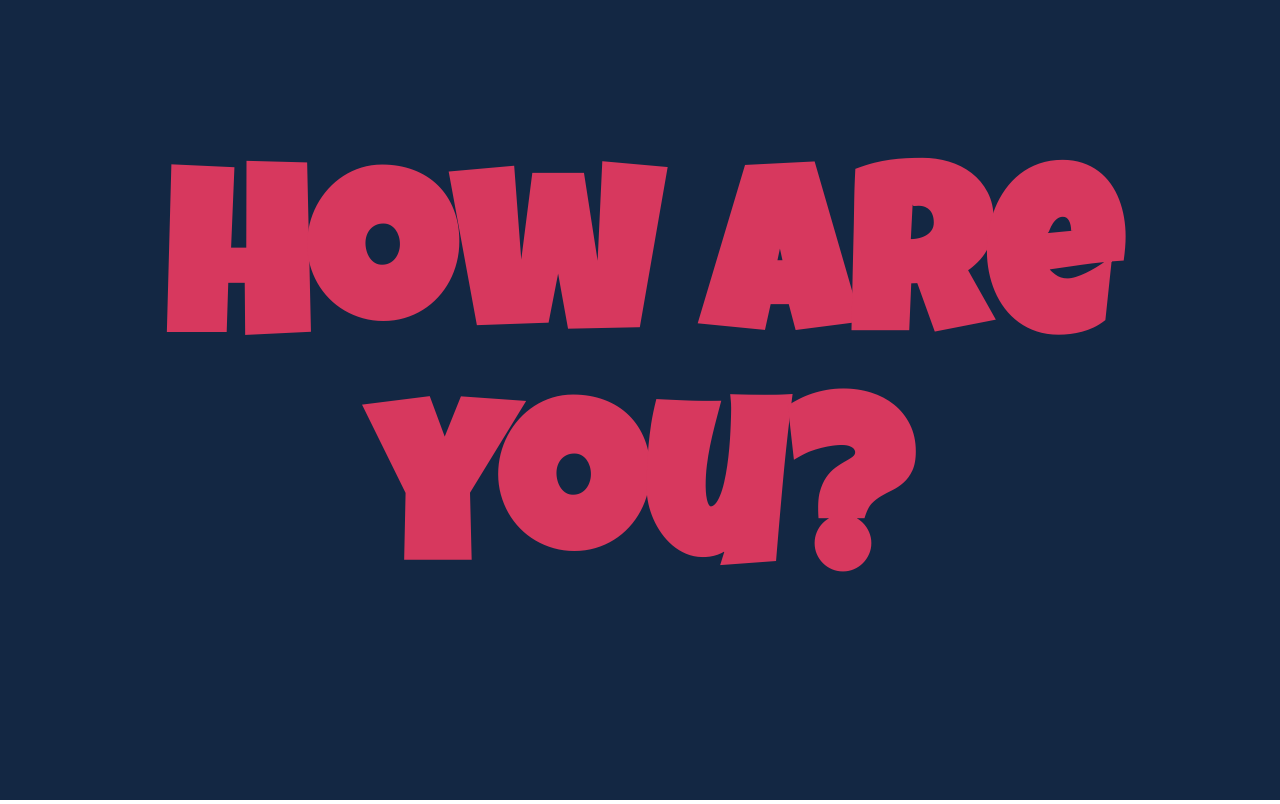
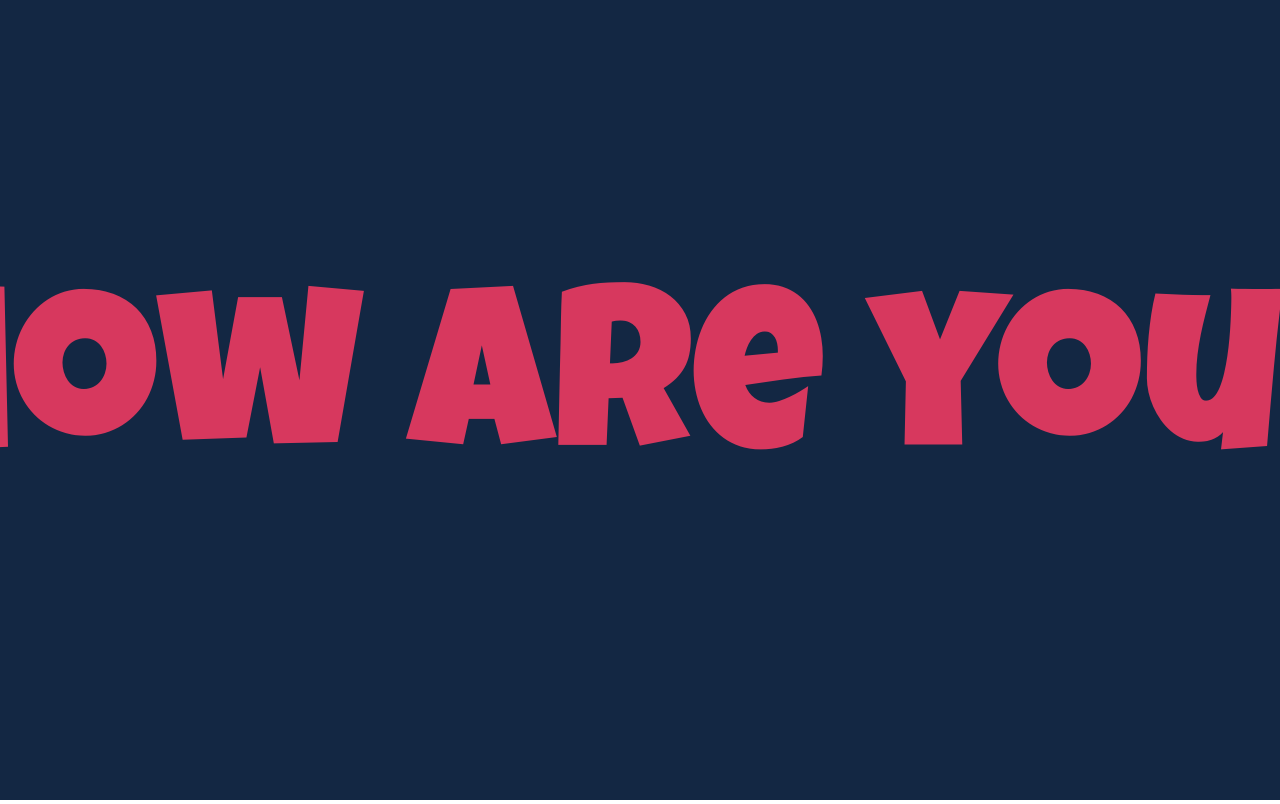
Before and after one commit to pearmini/colorfu, a Vue app: page / in a window 1280 px wide. Built offline with nearby package versions, Linux system fonts and the light colour scheme.

Commit message:
refactor(wallpaper): use canvas instead of div for image saving

```diff
--- a/src/components/Wallpaper.vue
+++ b/src/components/Wallpaper.vue
@@ -1,38 +1,64 @@
 <template>
-  <div class="container" :style="{ background: data.bgColor }">
-    <p
-      :style="{
-        fontSize: data.fontSize + 'px',
-        fontFamily: data.fontFamily,
-        color: data.textColor,
-        fontWeight: 'bold',
-      }"
-    >
-      {{ data.title }}
-    </p>
-  </div>
+  <canvas ref="canvas" />
 </template>
 
 <script>
+import { drawColorWords } from "../utils/canvas";
+import { loadFont } from "../utils/font";
+
 export default {
   props: {
-    data: {
+    options: {
       title: String,
       bgColor: String,
       fontSize: Number,
-      fontFamily: String,
+      fontFamily: {
+        type: String,
+        default: "wallpaper",
+      },
       textColor: String,
+      mode: String,
+      fontURL: String,
+    },
+    width: Number,
+    height: Number,
+  },
+  data() {
+    return {
+      fontFace: undefined,
+    };
+  },
+  mounted() {
+    this.render();
+  },
+  watch: {
+    data: {
+      deep: true,
+      handler() {
+        this.fontFace = undefined;
+        this.render();
+      },
+    },
+    width() {
+      this.render();
+    },
+    height() {
+      this.render();
+    },
+  },
+  methods: {
+    async render() {
+      await this.initFont();
+      const options = { ...this.options, fontFace: this.fontFace };
+      drawColorWords(this.$refs.canvas, this.width, this.height, options);
+    },
+    async initFont() {
+      const { fontFamily, fontURL } = this.options;
+      this.fontFace = await loadFont(this.fontFace, { fontFamily, fontURL });
     },
   },
 };
 </script>
 
 <style scoped>
-.container {
-  width: 100%;
-  height: 100%;
-  display: flex;
-  justify-content: center;
-  align-items: center;
-}
 </style>
--- a/src/pages/Home.vue
+++ b/src/pages/Home.vue
@@ -1,7 +1,10 @@
 <template>
   <div>
     <h1>Carpe Diem</h1>
-    <p>Use colors to make awesome wallpaper to carpe diem. 🍉</p>
+    <p>
+      Use words mixed with colors, patterns and images to make awesome wallpaper
+      to carpe diem. 🍉
+    </p>
     <button>Get Started</button>
     <scale
       v-for="(example, index) in examples"
@@ -11,7 +14,11 @@
       :progress="progress"
     >
       <screen :type="example.type">
-        <wallpaper :data="example.data" />
+        <wallpaper
+          :options="example.data"
+          :width="dimensions[index].from.width"
+          :height="dimensions[index].from.height"
+        />
       </screen>
     </scale>
   </div>
@@ -23,12 +30,14 @@ import Scale from "../components/Scale.vue";
 import Screen from "../components/Screen.vue";
 import { useWindowScroll } from "../mixins/useWindowScroll";
 import { useWindowSize } from "../mixins/useWindowSize";
+import fontURL from "../assets/font/en.woff2";
 import { map } from "../utils/math";
 
 const [MIN_Y, MAX_Y] = [0, 200];
 
 export default {
-  data: () => ({
+  data() {
+    return {
       examples: [
         {
           type: "mac",
@@ -38,16 +47,18 @@ export default {
             textColor: "#d7385e",
             fontSize: 230,
             fontFamily: "Luckiest Guy",
+            fontURL,
           },
         },
       ],
-  }),
+    };
+  },
   mixins: [useWindowScroll(MIN_Y, MAX_Y), useWindowSize()],
   computed: {
-    progress: function () {
+    progress() {
       return map(this.scrollY, MIN_Y, MAX_Y, 0, 1);
     },
-    dimensions: function () {
+    dimensions() {
       const scale = 0.5;
       return [
         {
--- /dev/null
+++ b/src/utils/canvas.js
@@ -0,0 +1,29 @@
+export function createContext(canvas, width, height) {
+  canvas.height = height * 2;
+  canvas.width = width * 2;
+  canvas.style.width = width + "px";
+  canvas.style.height = height + "px";
+  const context = canvas.getContext("2d");
+  context.scale(2, 2);
+  return context;
+}
+
+export async function drawColorWords(
+  canvas,
+  width,
+  height,
+  { bgColor, fontSize, fontFamily, textColor, title }
+) {
+  const context = createContext(canvas, width, height);
+  context.fillStyle = bgColor;
+  context.fillRect(0, 0, width, height);
+  context.font = `${fontSize}px ${fontFamily}`;
+  context.textAlign = "center";
+  context.textBaseline = "middle";
+  context.fillStyle = textColor;
+  context.fillText(title, width / 2, height / 2);
+}
+
+export function drawPatternWords() {}
+
+export function drawImageWords() {}
--- /dev/null
+++ b/src/utils/font.js
@@ -0,0 +1,8 @@
+export function loadFont(fontFace, { fontFamily, fontURL }) {
+  try {
+    if (!fontURL || (fontFace && fontFace.loaded)) return Promise.resolve(fontFace);
+    return new FontFace(fontFamily, `url(${fontURL})`).load();
+  } catch {
+    console.error("加载字体失败");
+  }
+}
```
Lines whose indentation alone changed are shown as unchanged.
